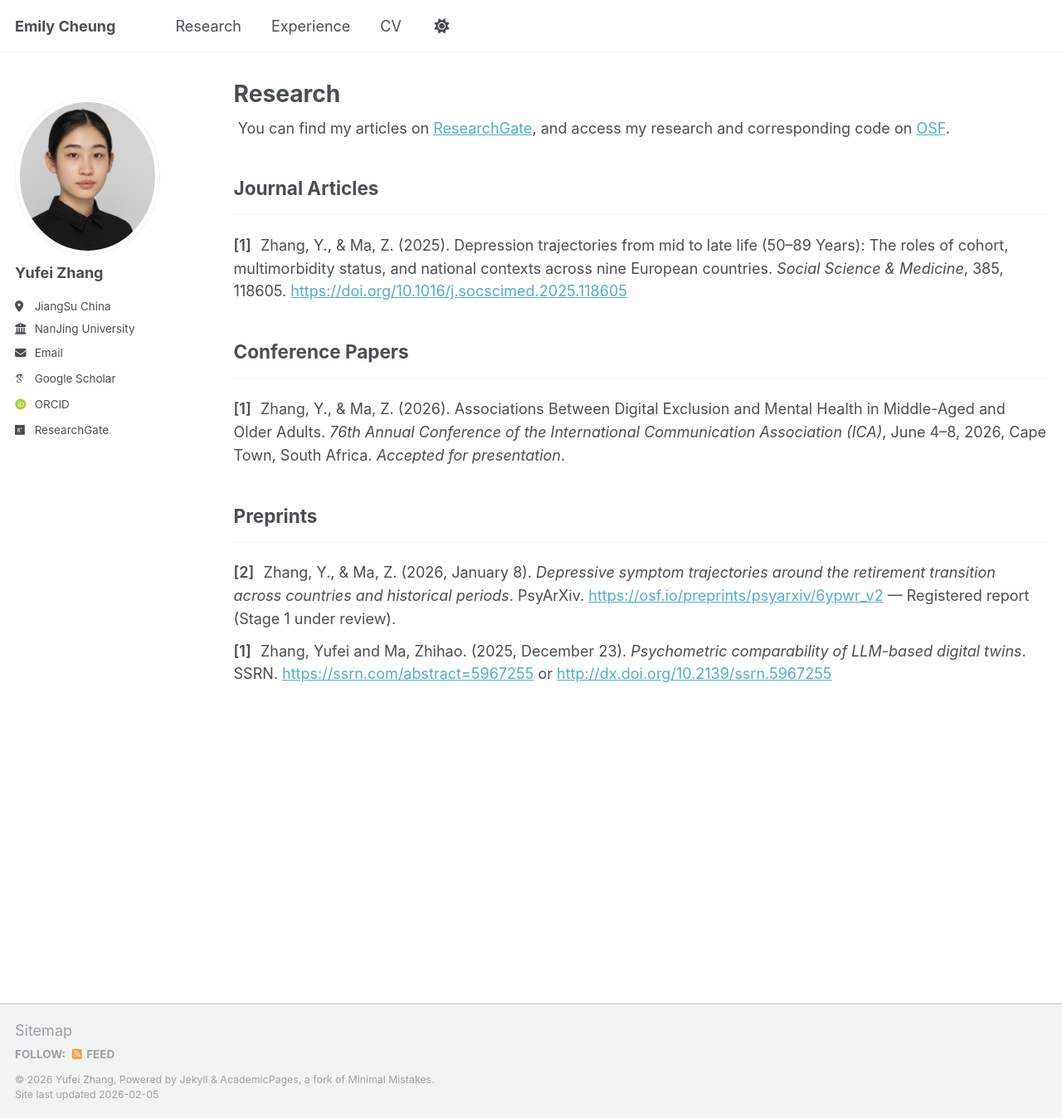
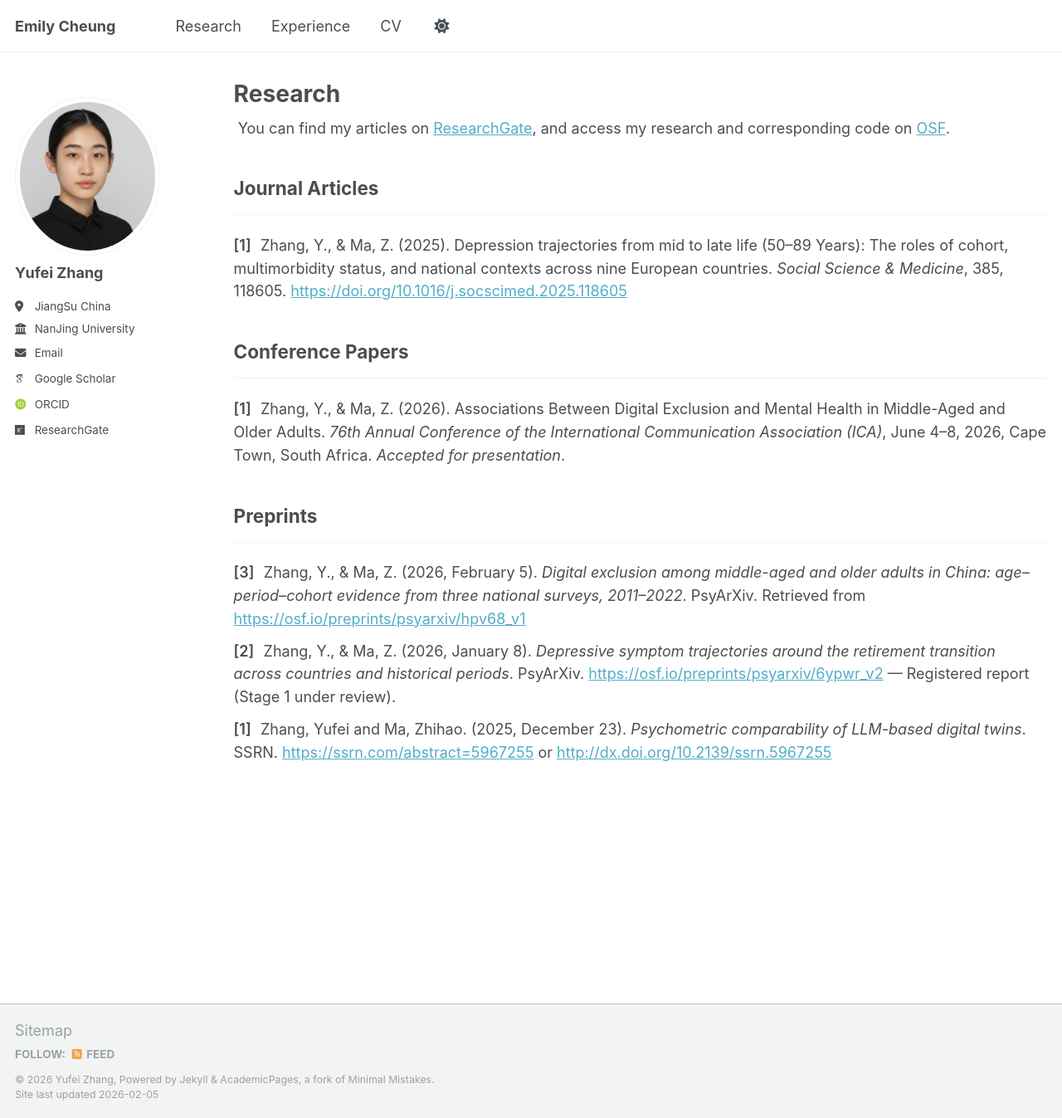
Before and after one commit to Emily-Cheung-1902/Emily-Cheung-1902.github.io, a Jekyll site: the page built from _pages/publications.html, in a window 1280 px wide and 1347 px high. Shown: the whole window at 83% size. Built offline with Jekyll 4.4.1, drawn with Linux system fonts in a browser that asks for light colours; some web fonts are replaced.

Commit message:
Update publications.html

```diff
--- a/_pages/publications.html
+++ b/_pages/publications.html
@@ -37,6 +37,12 @@ author_profile: true
 <h2>Preprints</h2><hr />
 <div class="pub-section">
   <p class="pub-item">
+    <span class="pub-num">[3]</span>
+    Zhang, Y., &amp; Ma, Z. (2026, February 5). <em>Digital exclusion among middle-aged and older adults in China: age–period–cohort evidence from three national surveys, 2011–2022</em>. PsyArXiv. Retrieved from
+    <a href="https://osf.io/preprints/psyarxiv/hpv68_v1">https://osf.io/preprints/psyarxiv/hpv68_v1</a>
+  </p>
+
+  <p class="pub-item">
     <span class="pub-num">[2]</span>
     Zhang, Y., &amp; Ma, Z. (2026, January 8). <em>Depressive symptom trajectories around the retirement transition across countries and historical periods</em>. PsyArXiv.
     <a href="https://osf.io/preprints/psyarxiv/6ypwr_v2">https://osf.io/preprints/psyarxiv/6ypwr_v2</a>
```
